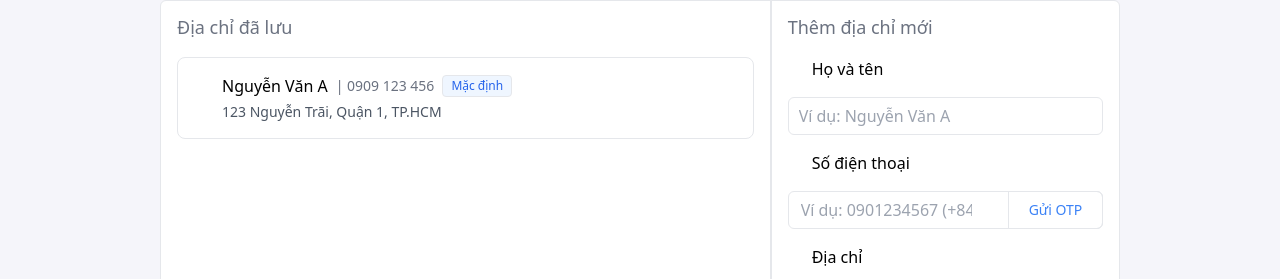
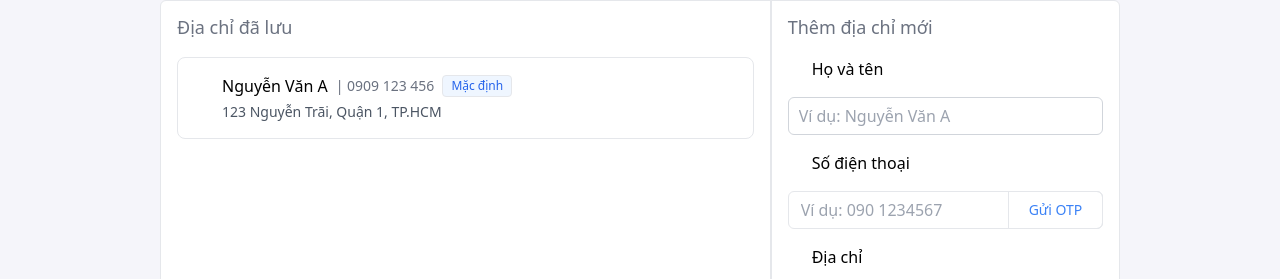
Before and after one commit to SongDuy/web-an-thanh-food, a React (Create React App) app: page /account/address in a window 1280 px wide. Shown: the part 183-462 px from the top of the page. Built offline with nearby package versions, Linux system fonts and the light colour scheme; some icons are missing; what i18n-iso-countries would draw is missing.

Commit message:
Update new

```diff
--- a/src/pages/account/Address.js
+++ b/src/pages/account/Address.js
@@ -45,12 +45,15 @@ const AddressPage = () => {
         return capitalizeName(value);
     };
 
+    const nameHasError =
+        fullName.length > 0 && /[^a-zA-ZÀ-ỹ\s]/.test(fullName);
+
     const canSave =
+        !nameHasError &&
         normalizeName(fullName).length > 0 &&
         phone.trim().length > 0 &&
         address.trim().length > 0 &&
         phoneVerified;
-
 
     /* ===== OTP ===== */
     useEffect(() => {
@@ -62,6 +65,9 @@ const AddressPage = () => {
     }, [countdown]);
 
     const sendOtp = () => {
+        const rawPhone = phone.replace(/\s/g, ""); // bỏ khoảng trắng
+        console.log("Send OTP to:", rawPhone);
+
         setOtp("");
         setOtpSent(true);
         setCountdown(90);
@@ -91,6 +97,21 @@ const AddressPage = () => {
         setFullName(safeName);
     };
 
+    // Tạo khoảng cách cho số điện thoại
+    const formatPhone = (input) => {
+        // 🔥 Chỉ giữ lại các chữ số 0-9, loại bỏ tất cả ký tự khác kể cả dấu +
+        let raw = input.replace(/[^0-9]/g, "");
+
+        // Nếu số điện thoại bắt đầu bằng 0 (định dạng Việt Nam phổ biến)
+        if (raw.startsWith("0")) {
+            let nums = raw.slice(1); // Lấy phần số sau số 0
+            if (nums.length <= 2) return "0" + nums;
+            // Định dạng thành: 093 8595...
+            return "0" + nums.slice(0, 2) + " " + nums.slice(2);
+        }
+
+        return raw;
+    };
 
     return (
         <>
@@ -192,7 +213,12 @@ const AddressPage = () => {
                                             }
                                         }}
                                         placeholder="Ví dụ: Nguyễn Văn A"
-                                        className="w-full h-[38px] border rounded-md pl-2.5 pr-[35px] outline-none focus:ring-1 focus:ring-blue-400"
+                                        className={`w-full h-[38px] rounded-md pl-2.5 pr-[35px] outline-none focus:ring-1
+                                                ${nameHasError
+                                                ? "border border-red-500 focus:ring-red-400"
+                                                : "border border-gray-300 focus:ring-blue-400"
+                                            }`}
+
                                     />
 
                                     {fullName && (
@@ -237,16 +263,15 @@ const AddressPage = () => {
                                                 type="tel"
                                                 value={phone}
                                                 onChange={(e) => {
-                                                    // Chỉ cho nhập số và +
-                                                    const value = e.target.value.replace(/[^0-9+]/g, "");
-                                                    setPhone(value);
+                                                    const formatted = formatPhone(e.target.value);
+                                                    setPhone(formatted);
                                                     setPhoneVerified(false);
                                                     setOtpSent(false);
                                                 }}
-                                                placeholder="Ví dụ: 0901234567 (+84901234567)"
+                                                placeholder="Ví dụ: 090 1234567"
                                                 inputMode="tel"
                                                 autoComplete="tel"
-                                                maxLength={15}
+                                                maxLength={11}
                                                 pattern="(\+84|0)[0-9]{9}"
                                                 className="w-full h-[38px] pl-3 pr-[130px] border rounded-md outline-none focus:ring-1 focus:ring-blue-400"
                                             />
--- a/src/pages/admin/index.js
+++ b/src/pages/admin/index.js
@@ -0,0 +1,10 @@
+
+const AdminPage = () => {
+  return (
+    <div>
+      kkk
+    </div>
+  );
+};
+
+export default AdminPage;
--- a/src/routes/index.js
+++ b/src/routes/index.js
@@ -19,6 +19,8 @@ import AddressPage from '../pages/account/Address';
 import FavoritesPage from '../pages/account/Favorites';
 import SettingsPage from '../pages/account/Settings';
 
+import AdminPage from '../pages/admin'
+
 import NotFoundPage from '../pages/notFound';
 
 const AppRoutes = () => {
@@ -39,7 +41,7 @@ const AppRoutes = () => {
             {/* Giỏ hàng - page */}
             <Route path="/cart" element={<CartPage />} />
 
-            {/* Danh mục Tài Khoản */}
+            {/* Danh mục Account - page */}
             <Route path="/account/profile" element={<ProfilePage />} />
             <Route path="/account/orders" element={<OrdersPage />} />
             <Route path="/account/address" element={<AddressPage />} />
@@ -51,6 +53,9 @@ const AppRoutes = () => {
             <Route path="/register" element={<RegisterPage />} />
             <Route path="/forgot-password" element={<ForgotPassword />} />
 
+            {/* Admin - page */}
+            <Route path="/admin" element={<AdminPage />} />
+
             {/* 404 */}
             <Route path="/404" element={<NotFoundPage />} />
             <Route path="*" element={<Navigate to="/404" replace />} />
```
